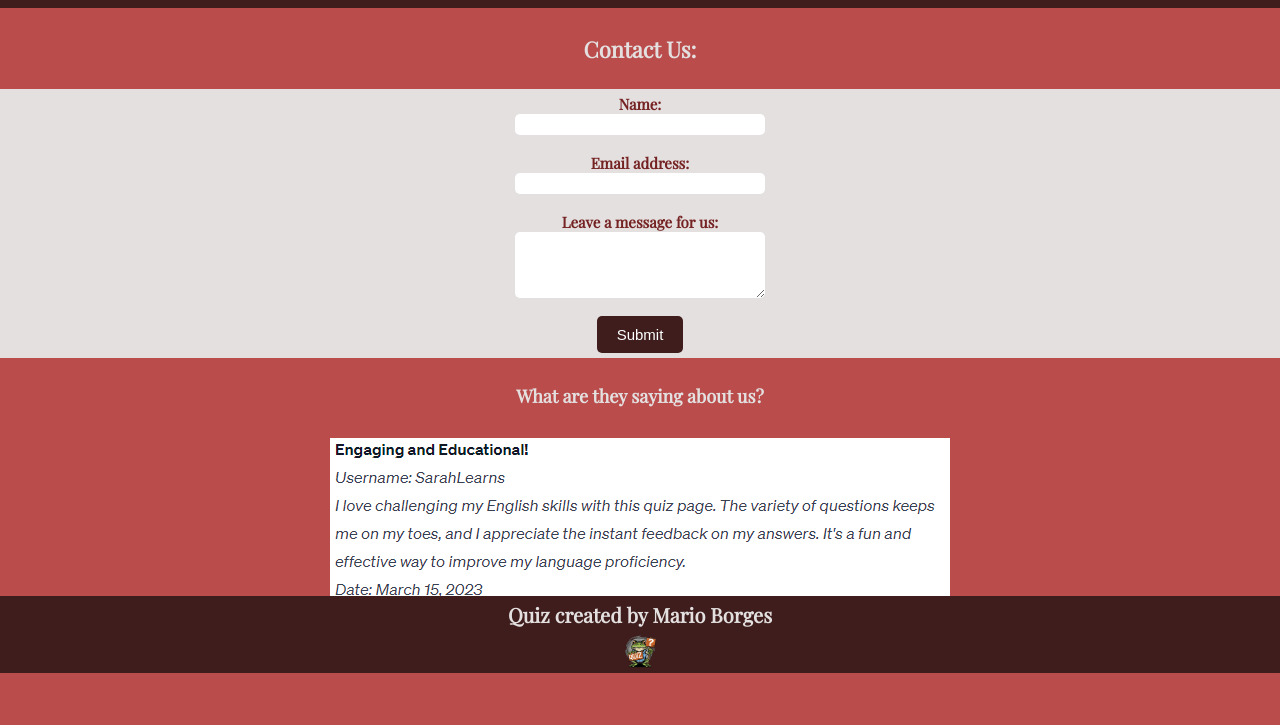
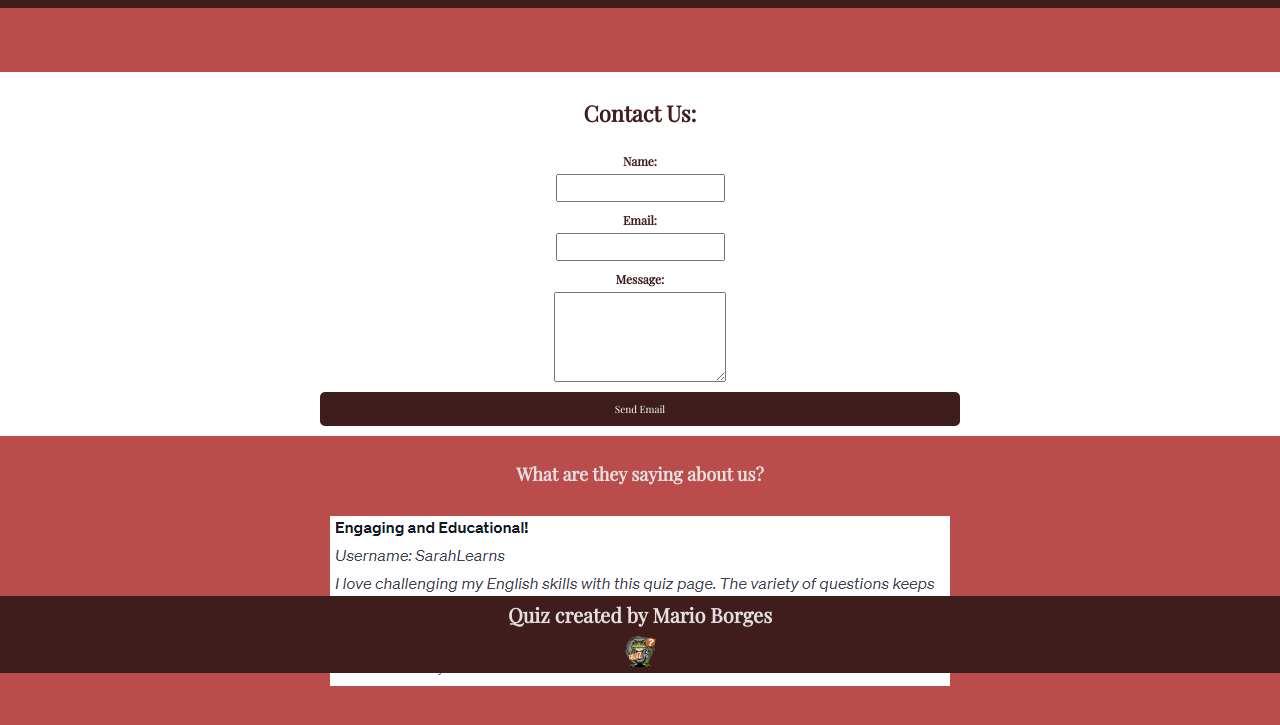
Before and after one commit to MarioLFB/P2CodeInstitute, a plain HTML site: page contactus.html in a window 1280 px wide. Shown: the part 127-852 px from the top of the page. Drawn offline with nearby package versions, Linux system fonts and the light colour scheme.

Commit message:
Add EmailJS API Script. Add form EmailJS. Add style to form in contactus.css. Add emailJS script to script3.js

```diff
--- a/assets/css/contactus.css
+++ b/assets/css/contactus.css
@@ -141,52 +141,69 @@ footer {
     margin-bottom: 25%;
 }
 
+
+
+
+
+
 /* FORM --------*/
-
 #formh1 {
     font-family: 'Playfair Display', serif;
-    color: #e4e0e0;
+    color: #3f1d1d;
     font-size: 22px;
     margin-top: 2%;
     margin-bottom: 2%;
     text-align: center;
-
 }
 
-#quizForm {
+#form {
     display: flex;
     flex-direction: column;
     align-items: center;
-    background-color: #e4e0e0;
-    padding: 5px;
+    text-align: center;
+    background-color: rgb(255, 255, 255);
+    margin-top: 5%;
 }
 
-#quizForm label {
-    font-size: 15px;
-    font-weight: 800;
+
+.field {
+    margin-bottom: 10px;
+  }
+
+  .field label {
     font-family: 'Playfair Display', serif;
-    color: #752222;
-}
+    display: block;
+    font-size: 12px;
+    color: #3f1d1d;
+    font-weight: 700;
+  }
 
-#quizForm input,
-#quizForm textarea {
-    width: 250px;
-    padding: 3px;
-    border-radius: 5px;
-    border: none;
-}
+  .field input {
+    display: block;
+    width: 100%;
+    padding: 5px;
+    margin-top: 5px;
+    font-size: 12px;
+  }
 
-#quizForm button {
+  input[type="submit"] {
     background-color: #3f1d1d;
     color: #ffffff;
+    font-family: 'Playfair Display', serif;
     padding: 10px 20px;
-    font-size: 15px;
+    font-size: 10px;
     border: none;
     cursor: pointer;
     border-radius: 5px;
+    width: 50%;
+    margin-bottom: 10px;
+  }
 
+  #message {
+    display: block;
+    width: 100%;
+    padding: 5px;
+    margin-top: 5px;
+    font-size: 12px;
+    height: 90px;
 }
-
-#quizForm button:hover {
-    background-color: #752222;
-}
--- a/assets/js/script3.js
+++ b/assets/js/script3.js
@@ -36,3 +36,24 @@ const photoComments = [
     }
 
     createPhotoCarouselLoop(photoComments);
+
+const btn = document.getElementById('button');
+
+document.getElementById('form')
+ .addEventListener('submit', function(event) {
+   event.preventDefault();
+
+   btn.value = 'Sending...';
+
+   const serviceID = 'default_service';
+   const templateID = 'template_srmqilh';
+
+   emailjs.sendForm(serviceID, templateID, this)
+    .then(() => {
+      btn.value = 'Send Email';
+      alert('Sent!');
+    }, (err) => {
+      btn.value = 'Send Email';
+      alert(JSON.stringify(err));
+    });
+});
--- a/contactus.html
+++ b/contactus.html
@@ -9,6 +9,12 @@
     <meta name="author" content="Mario Borges">
     <title>FlashFacts</title>
     <link rel="stylesheet" href="assets/css/contactus.css"/>
+    <script type="text/javascript"
+  src="https://cdn.jsdelivr.net/npm/@emailjs/browser@4/dist/email.min.js"></script>
+
+<script type="text/javascript">
+  emailjs.init('VjnsAuX8tmMi008p9')
+</script>
 </head>
 <body>
     <!--HEADER-->
@@ -28,19 +34,23 @@
 
     <!--MAIN-->
     <main>
-            <h1 id="formh1">Contact Us:</h1>
-        <form id="quizForm" action="#" method="post">
-            <label for="userName">Name:</label>
-            <input type="text" id="userName" name="userName" required>
-            <br>
-            <label for="userEmail">Email address:</label>
-            <input type="email" id="userEmail" name="userEmail" required>
-            <br>
-            <label for="userMessage">Leave a message for us:</label>
-            <textarea id="userMessage" name="userMessage" rows="4" required></textarea>
-            <br>
-            <button type="submit">Submit</button>
-        </form>
+            <form id="form">
+                <h1 id="formh1">Contact Us:</h1>
+                <div class="field">
+                  <label for="from_name">Name:</label>
+                  <input type="text" name="from_name" id="from_name">
+                </div>
+                <div class="field">
+                  <label for="to_name">Email:</label>
+                  <input type="text" name="to_name" id="to_name">
+                </div>
+                <div class="field">
+                  <label for="message">Message:</label>
+                  <textarea id="message" rows="4" name="message" required></textarea>
+                </div>
+
+                <input type="submit" id="button" value="Send Email" >
+              </form>
 
         <div id="coments">
             <h2>What are they saying about us?</h2>
```
